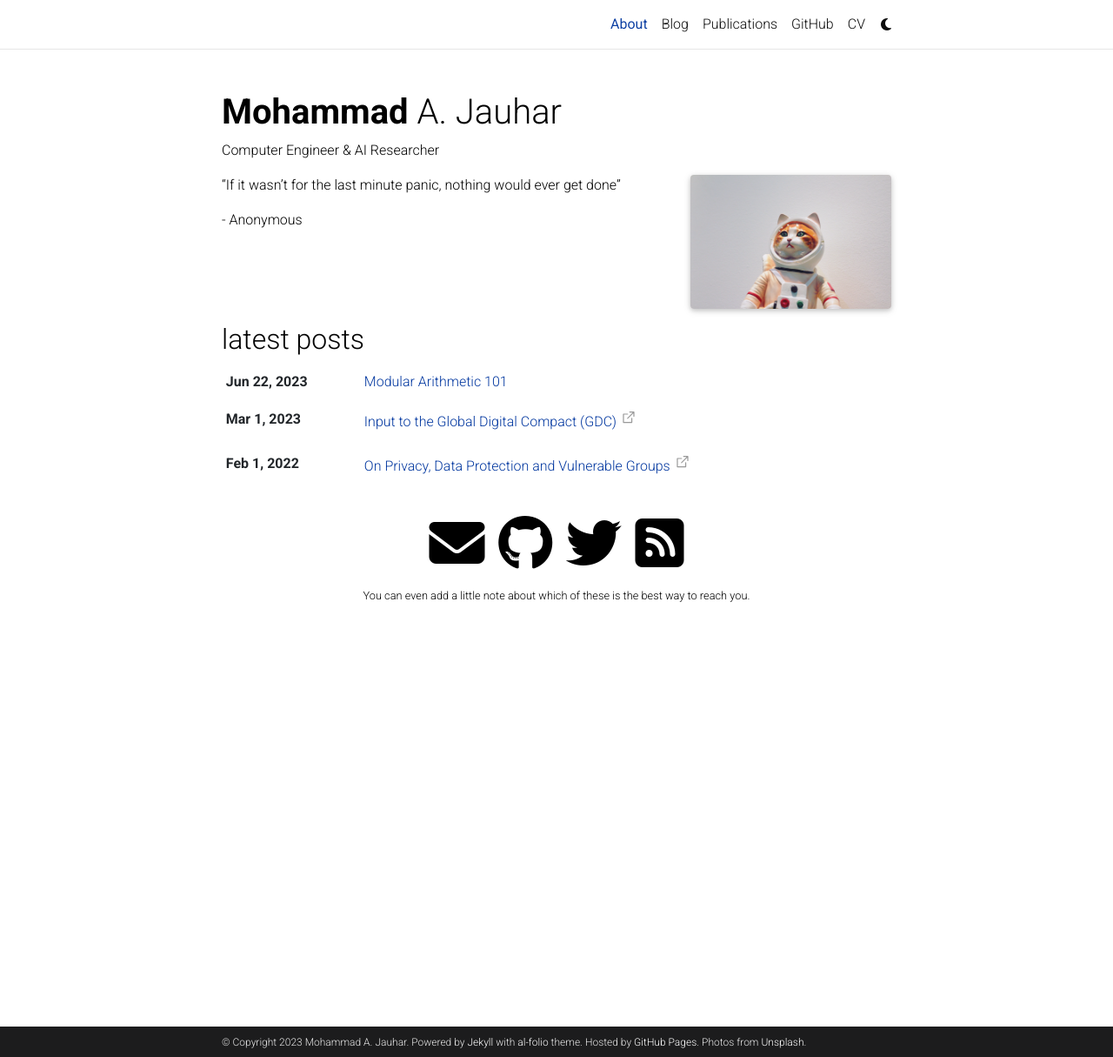
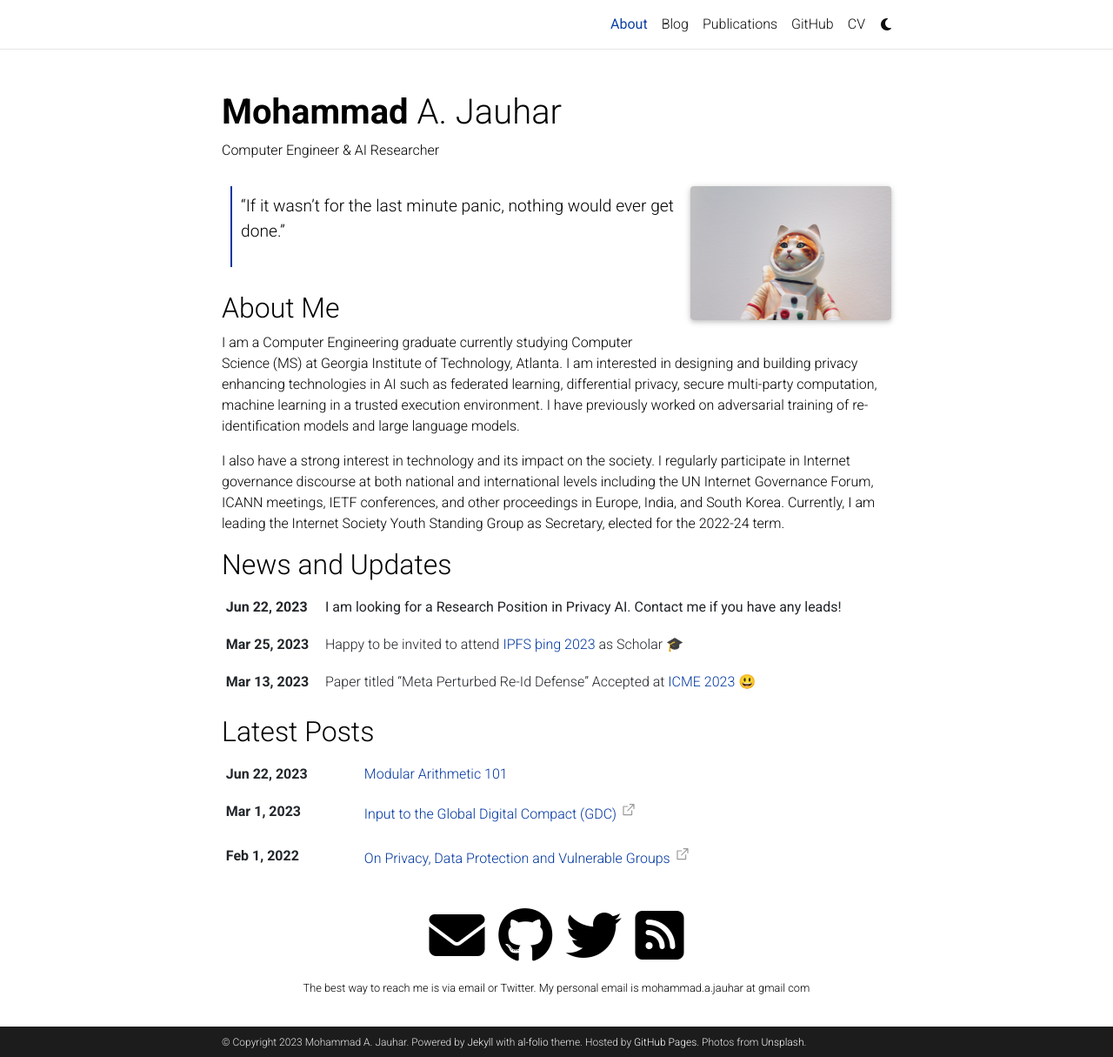
Before and after one commit to majauhar/majauhar.github.io, a Jekyll site: the page built from _pages/about.md, in a window 1280 px wide and 1215 px high. Shown: the whole window at 87% size. Built offline with Jekyll 4.4.1, drawn with Linux system fonts in a browser that asks for light colours; full-size pictures stand in for the smaller copies a plugin makes; comment, search, counter and statistics services are not loaded; a style sheet for code colours, icons or effects is not loaded.

Commit message:
first draft

```diff
--- a/_bibliography/papers.bib
+++ b/_bibliography/papers.bib
@@ -7,5 +7,5 @@
       eprint={2211.05100},
       archivePrefix={arXiv},
       primaryClass={cs.CL},
-      url={https://arxiv.org/pdf/2211.05100.pdf}
+      pdf={https://arxiv.org/pdf/2211.05100.pdf}
 }
--- a/_config.yml
+++ b/_config.yml
@@ -6,7 +6,7 @@ title: blank # the website title (if blank, full name will be used instead)
 first_name: Mohammad
 middle_name: A.
 last_name: Jauhar
-email: siddmohamed19@gmail.com
+email: mohammad.a@gatech.edu
 description: > # the ">" symbol means to ignore newlines until "footer_text:"
   A simple, whitespace theme for academics. Based on [*folio](https://github.com/bogoli/-folio) design.
 footer_text: >
@@ -16,7 +16,7 @@ footer_text: >
 keywords: jekyll, jekyll-theme, academic-website, portfolio-website  # add your own keywords or leave empty
 
 lang: en # the language of your site (for example: en, fr, cn, ru, etc.)
-icon: ⚛️  # the emoji used as the favicon (alternatively, provide image name in /assets/img/)
+icon: 👨🏻‍💻  # the emoji used as the favicon (alternatively, provide image name in /assets/img/)
 
 url: https://majauhar.github.io # the base hostname & protocol for your site
 baseurl: # the subpath of your site, e.g. /blog/
@@ -106,7 +106,7 @@ youtube_id: # your youtube channel id (youtube.com/@<youtube_id>)
 discord_id: # your discord id (18-digit unique numerical identifier)
 
 contact_note: >
-  You can even add a little note about which of these is the best way to reach you.
+  The best way to reach me is via email or Twitter. My personal email is mohammad.a.jauhar at gmail com
 
 # -----------------------------------------------------------------------------
 # Analytics and search engine verification
--- a/_layouts/about.html
+++ b/_layouts/about.html
@@ -42,19 +42,19 @@ layout: default
 
           <!-- News -->
           {% if page.news and site.announcements.enabled -%}
-            <h2><a href="{{ '/news/' | relative_url }}" style="color: inherit;">news</a></h2>
+            <h2><a href="{{ '/news/' | relative_url }}" style="color: inherit;">News and Updates</a></h2>
             {%- include news.html limit=true %}
           {%- endif %}
 
           <!-- Latest posts -->
           {% if page.latest_posts -%}
-            <h2><a href="{{ '/blog/' | relative_url }}" style="color: inherit;">latest posts</a></h2>
+            <h2><a href="{{ '/blog/' | relative_url }}" style="color: inherit;">Latest Posts</a></h2>
             {%- include latest_posts.html %}
           {%- endif %}
 
           <!-- Selected papers -->
           {% if page.selected_papers -%}
-            <h2><a href="{{ '/publications/' | relative_url }}" style="color: inherit;">selected publications</a></h2>
+            <h2><a href="{{ '/publications/' | relative_url }}" style="color: inherit;">Selected Publications</a></h2>
             {%- include selected_papers.html %}
           {%- endif %}
 
--- a/_pages/about.md
+++ b/_pages/about.md
@@ -10,14 +10,21 @@ profile:
   image_circular: false # crops the image to make it circular
   address:
 
-news: false  # includes a list of news items
+news: true  # includes a list of news items
 latest_posts: true  # includes a list of the newest posts
 selected_papers: false # includes a list of papers marked as "selected={true}"
 social: true  # includes social icons at the bottom of the page
 ---
 
-"If it wasn't for the last minute panic, nothing would ever get done"
-<br>
-<p style="text-aligh: center;">- Anonymous</p>
+>"If it wasn't for the last minute panic, nothing would ever get done."
+
+## About Me
+
+I am a Computer Engineering graduate currently studying Computer Science (MS) at Georgia Institute of Technology, Atlanta. I am interested in designing and building privacy enhancing technologies in AI such as federated learning, differential privacy, secure multi-party computation, machine learning in a trusted execution environment. I have previously worked on adversarial training of re-identification models and large language models.
+
+I also have a strong interest in technology and its impact on the society. I regularly participate in Internet governance discourse at both national and international levels including the UN Internet Governance Forum, ICANN meetings, IETF conferences, and other proceedings in Europe, India, and South Korea. Currently, I am leading the Internet Society Youth Standing Group as Secretary, elected for the 2022-24 term.
+
+
+
 
 <!-- Link to your social media connections, too. This theme is set up to use [Font Awesome icons](http://fortawesome.github.io/Font-Awesome/) and [Academicons](https://jpswalsh.github.io/academicons/), like the ones below. Add your Facebook, Twitter, LinkedIn, Google Scholar, or just disable all of them. -->
```
Also changed, not shown: _news/icme23.md (added, +7 -0 lines), _news/ipfs-thing23.md (added, +7 -0 lines), _news/research_position.md (added, +7 -0 lines), arch/announcement_1.md (renamed from _news/announcement_1.md), arch/announcement_2.md (renamed from _news/announcement_2.md), arch/announcement_3.md (renamed from _news/announcement_3.md).
